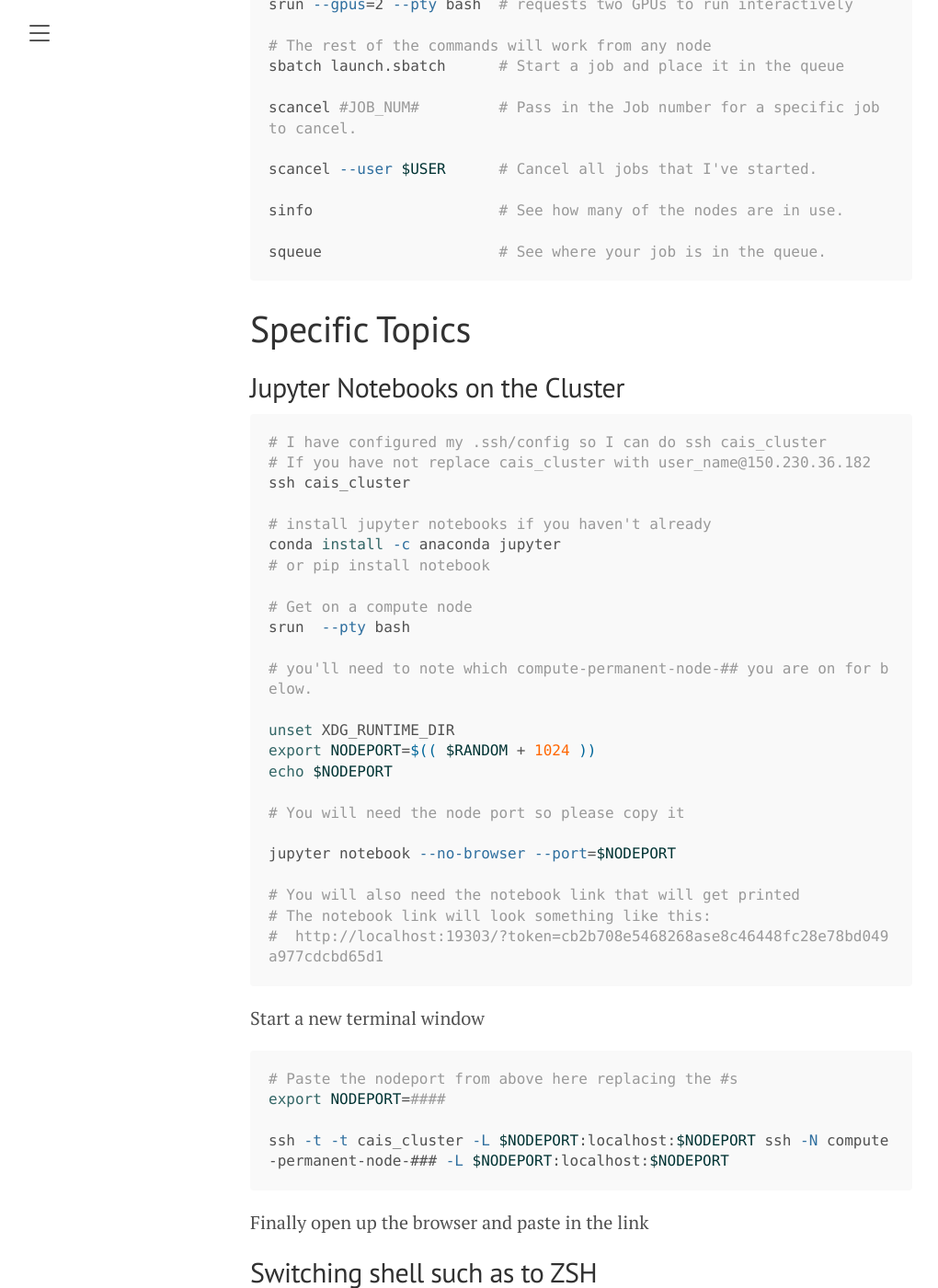
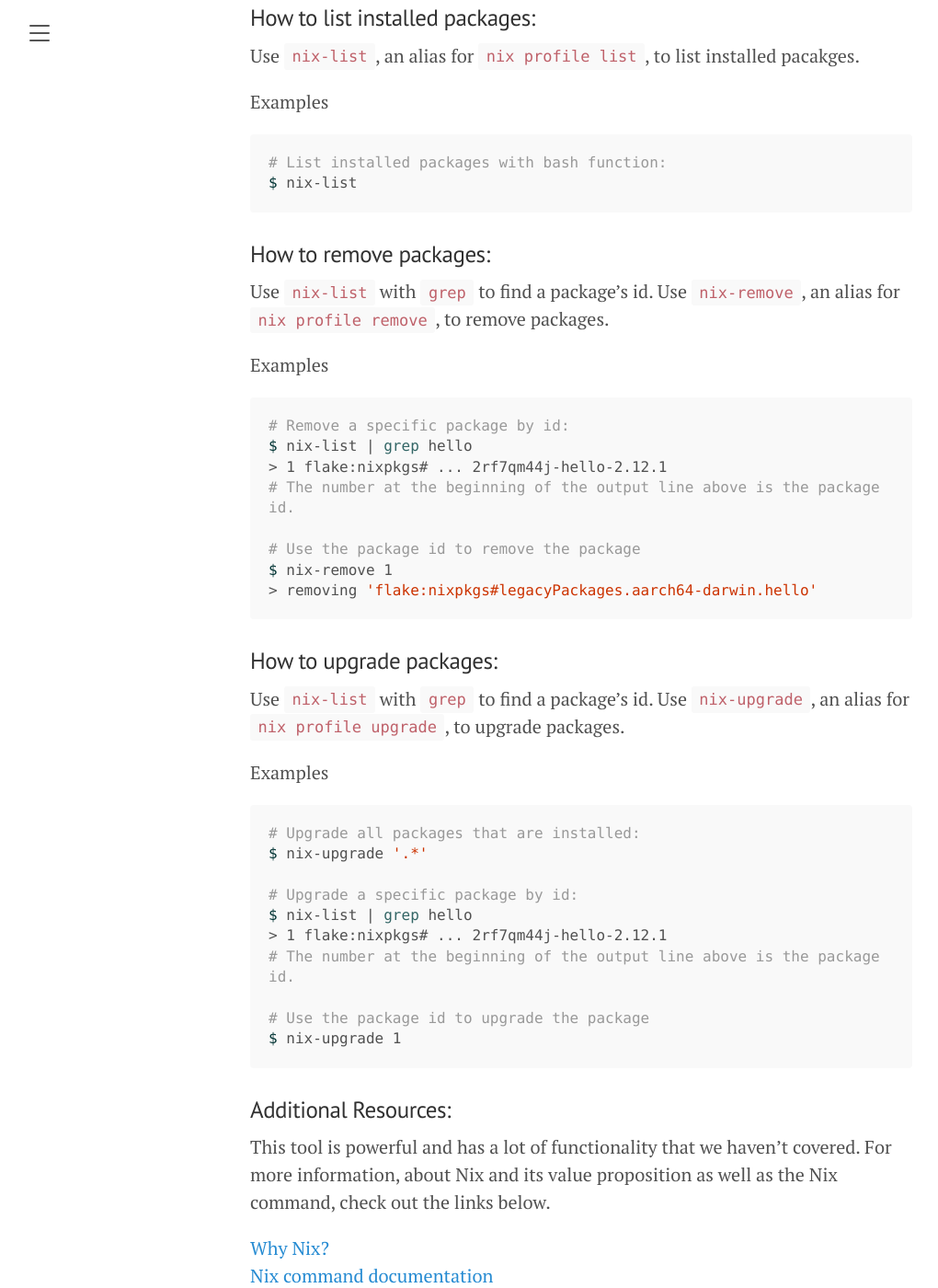
Before and after one commit to centerforaisafety/cluster-docs-old, a Jekyll site: the page built from _posts/2023-05-03-cais-cluster-documentation.md, in a window 1280 px wide and 1400 px high, scrolled down 3172 px. Shown: the whole window at 92% size, without its empty margins (8-1028 px from the left). Built offline with Jekyll 4.4.1, drawn with Linux system fonts in a browser that asks for light colours; some of the changed text lies outside the part shown.

Commit message:
add nix documentation back and add nix bash function documentation

````diff
--- a/_posts/2023-04-23-cais-cluster-documentation.md
+++ b/_posts/2023-05-03-cais-cluster-documentation.md
@@ -17,6 +17,8 @@ title: Welcome to the Center for AI Safety Cluster
     1. [Suggested Installations](#suggested-installations)
 1. [SLURM Notes](#slurm-notes)
     1. [SLURM Example Commands](#slurm-example-commands)
+1. [Package Management](#package-management)
+    1. [Nix Package Manager](#nix-package-manager)
 1. [Specific Topics](#specfic-topics)
     1. [Jupyter Notebooks on the Cluster](#jupyter-notebooks-on-the-cluster)
     1. [Switching shell such as to ZSH](#switching-shell-such-as-to-zsh)
@@ -73,6 +75,81 @@ srun --gpus=2 --pty bash
 ```
 
 Please note that `--gpus=X` will request X gpus although not necessarily all guaranteed to be on the same node but almost always does assuming you request X < 8.
+
+# Package Management
+## Nix Package Manager
+
+Nix is a package manager for Linux and other Unix systems, with a wide selection of up-to-date packages. This document is a brief introduction to Nix and how to use it.
+
+### How to find packages:
+Use `nix-search`, an alias for `nix search nixpkgs#`, to search for packages.
+
+Examples
+```bash
+# Search for packages with bash function:
+$ nix-search hello
+```
+
+### How to install packages:
+Use `nix-install`, a convienient alias for `nix profile install nixpkgs#`, to install packages.
+
+Examples
+```bash
+# Install a package(s) with bash function:
+$ nix-install hello
+$ nix-install hello llvm
+
+# Install a package from a specific branch:
+$ nix profile install nixpkgs/release-20.09#hello
+```
+
+### How to list installed packages:
+Use `nix-list`, an alias for `nix profile list`, to list installed pacakges.
+
+Examples
+```bash
+# List installed packages with bash function:
+$ nix-list
+```
+
+### How to remove packages:
+Use `nix-list` with `grep` to find a package's id. Use `nix-remove`, an alias for `nix profile remove`, to remove packages.
+
+Examples
+```bash
+# Remove a specific package by id:
+$ nix-list | grep hello
+> 1 flake:nixpkgs# ... 2rf7qm44j-hello-2.12.1
+# The number at the beginning of the output line above is the package id.
+
+# Use the package id to remove the package
+$ nix-remove 1
+> removing 'flake:nixpkgs#legacyPackages.aarch64-darwin.hello'
+```
+
+### How to upgrade packages:
+Use `nix-list` with `grep` to find a package's id. Use `nix-upgrade`, an alias for `nix profile upgrade`, to upgrade packages.
+
+Examples
+```bash
+# Upgrade all packages that are installed:
+$ nix-upgrade '.*'
+
+# Upgrade a specific package by id:
+$ nix-list | grep hello
+> 1 flake:nixpkgs# ... 2rf7qm44j-hello-2.12.1
+# The number at the beginning of the output line above is the package id.
+
+# Use the package id to upgrade the package
+$ nix-upgrade 1
+```
+
+### Additional Resources:
+This tool is powerful and has a lot of functionality that we haven't covered. For more information, about Nix and its value proposition as well as the Nix command, check out the links below.
+
+[Why Nix?](https://nixos.org/explore.html)
+[Nix command documentation](https://nixos.org/manual/nix/stable/command-ref/experimental-commands.html)
+
 
 ## Install Miniconda or Anaconda
 
````
Also changed, not shown: Gemfile.lock.
